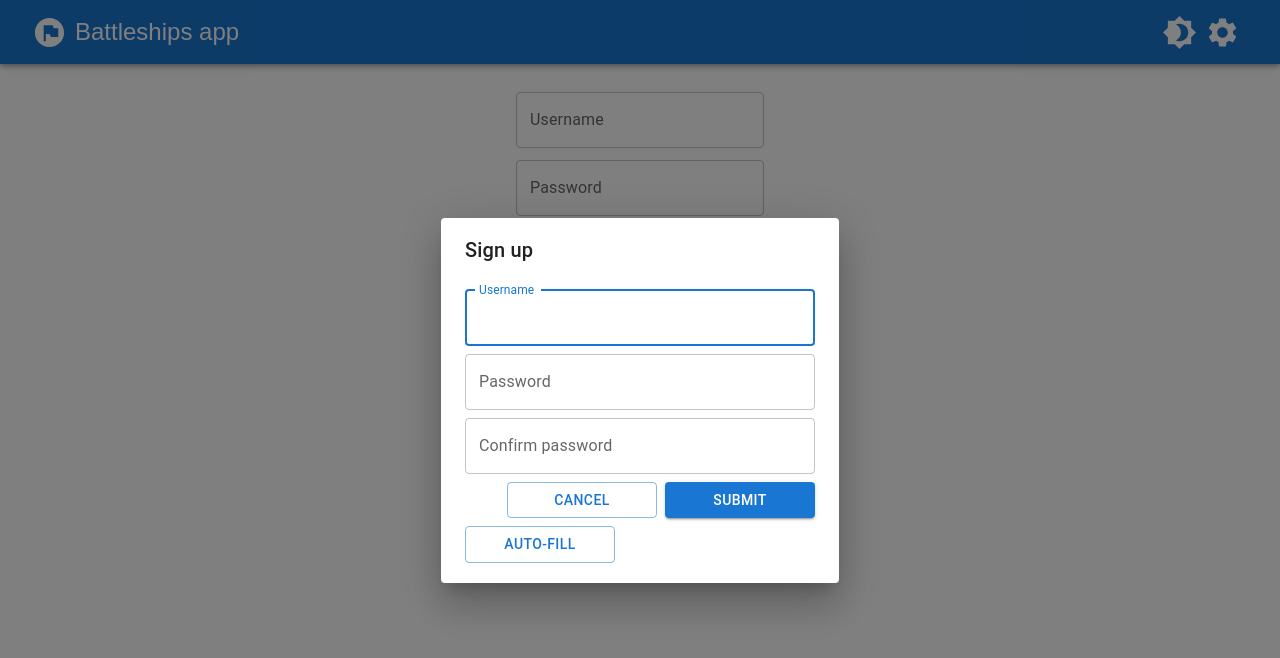
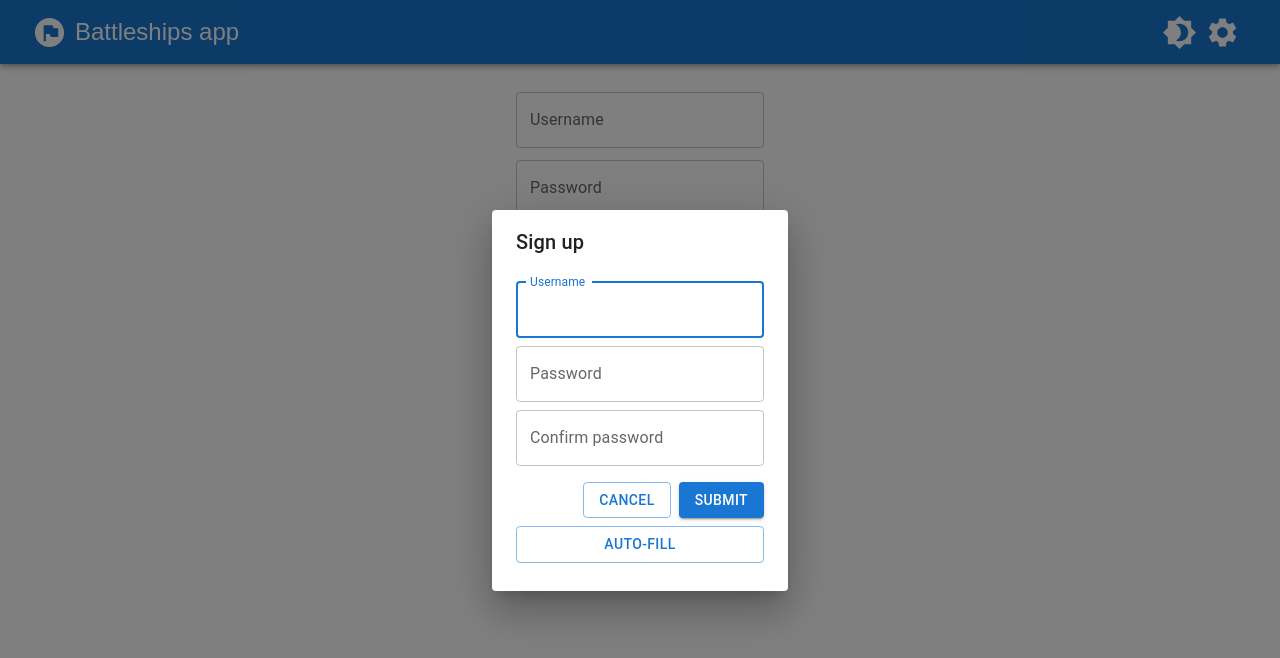
Before and after one commit to atrokarvinen/battleships, a React (Vite) app in the folder client/: page /#/login in a window 1280 px wide. Both pictures are taken after a click on the button "SIGN UP". Shown: the top 658 px of the page. Built offline with nearby package versions, Linux system fonts and the light colour scheme; no server answers.

Commit message:
ui style improvements

```diff
--- a/client/src/auth/login.tsx
+++ b/client/src/auth/login.tsx
@@ -123,11 +123,13 @@ const Login = ({}: LoginProps) => {
       >
         <DialogTitle>Sign up</DialogTitle>
         <DialogContent>
-          <SignUp
-            onCancel={closeSignUpForm}
-            onSubmit={handleSignUpSubmit}
-            errors={signUpErrors}
-          />
+          <Box pt={1} pb={1}>
+            <SignUp
+              onCancel={closeSignUpForm}
+              onSubmit={handleSignUpSubmit}
+              errors={signUpErrors}
+            />
+          </Box>
         </DialogContent>
       </Dialog>
     </Box>
--- a/client/src/auth/signUp.tsx
+++ b/client/src/auth/signUp.tsx
@@ -1,5 +1,5 @@
 import { yupResolver } from "@hookform/resolvers/yup";
-import { Box, Button, TextField } from "@mui/material";
+import { Box, Button, Stack, TextField } from "@mui/material";
 import { FormEvent, useEffect, useRef } from "react";
 import { useForm } from "react-hook-form";
 import { FormErrorMap } from "../api/models";
@@ -52,15 +52,7 @@ const SignUp = (props: SignUpProps) => {
 
   return (
     <form onSubmit={(e) => onSubmit(e)}>
-      <Box
-        sx={{
-          width: "350px",
-          "& .MuiTextField-root": { mt: 1 },
-          "& button": { width: "150px" },
-          display: "flex",
-          flexDirection: "column",
-        }}
-      >
+      <Stack direction="column" spacing={1}>
         <TextField
           id="sign-up-username"
           label="Username"
@@ -105,7 +97,7 @@ const SignUp = (props: SignUpProps) => {
             Auto-fill
           </Button>
         )}
-      </Box>
+      </Stack>
     </form>
   );
 };
--- a/client/src/lobby/gamesTable.tsx
+++ b/client/src/lobby/gamesTable.tsx
@@ -31,14 +31,13 @@ const GamesTable = ({ games, onGameClicked }: GamesTableProps) => {
       <Table>
         <TableHead>
           <TableRow>
-            <StyledTableCell>Id</StyledTableCell>
             <StyledTableCell>Title</StyledTableCell>
             <StyledTableCell>Player 1</StyledTableCell>
             <StyledTableCell>Player 2</StyledTableCell>
           </TableRow>
         </TableHead>
         <TableBody>
-          {games.map((game, id) => {
+          {games.map((game) => {
             return (
               <TableRow
                 key={game.id}
@@ -47,7 +46,6 @@ const GamesTable = ({ games, onGameClicked }: GamesTableProps) => {
                 onClick={() => onGameClicked(game.id)}
                 sx={{ ":hover": { cursor: "pointer" } }}
               >
-                <TableCell>{id + 1}</TableCell>
                 <TableCell>{game.title}</TableCell>
                 <TableCell>
                   {game.players.length > 0 ? game.players[0].username : ""}
--- a/client/src/lobby/lobby.tsx
+++ b/client/src/lobby/lobby.tsx
@@ -102,7 +102,7 @@ const Lobby = ({}: LobbyProps) => {
 
   return (
     <Grid container spacing={3} padding={2}>
-      <Grid item xs={10}>
+      <Grid item xs={12}>
         <GamesTable
           games={gameRooms}
           onGameClicked={(gameId) => setSelectedGameRoomId(gameId)}
@@ -112,10 +112,10 @@ const Lobby = ({}: LobbyProps) => {
       <Grid
         item
         display="flex"
-        flexDirection="column"
-        justifyContent={"center"}
+        justifyContent="center"
+        xs={12}
       >
-        <Button onClick={() => setIsCreateGameOpen(true)} variant="contained">
+        <Button onClick={() => setIsCreateGameOpen(true)} variant="contained" sx={{maxWidth: 250}}>
           Create new game
         </Button>
       </Grid>
```
